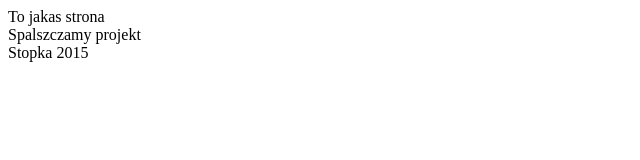
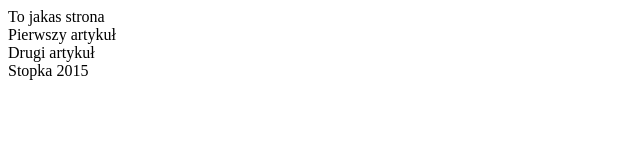
Before and after one commit to enef/git_test, a plain HTML site: page index.html in a window 1280 px wide. Shown: the whole page, without its empty margins (0-640 px from the left). Drawn offline with Linux system fonts and the light colour scheme.

Commit message:
Dodano artykul i zmieniono readme

```diff
--- a/index.html
+++ b/index.html
@@ -6,7 +6,10 @@
 	</head>
 	<body>
 		<header>To jakas strona</header>
-		<article>Spalszczamy projekt</article>
+		<section>
+			<article>Pierwszy artykuł</article>
+			<article>Drugi artykuł</article>
+		</section>
 		<footer>Stopka 2015</footer>
 	</body>
 </html>
```
Also changed, not shown: 1 other file.
